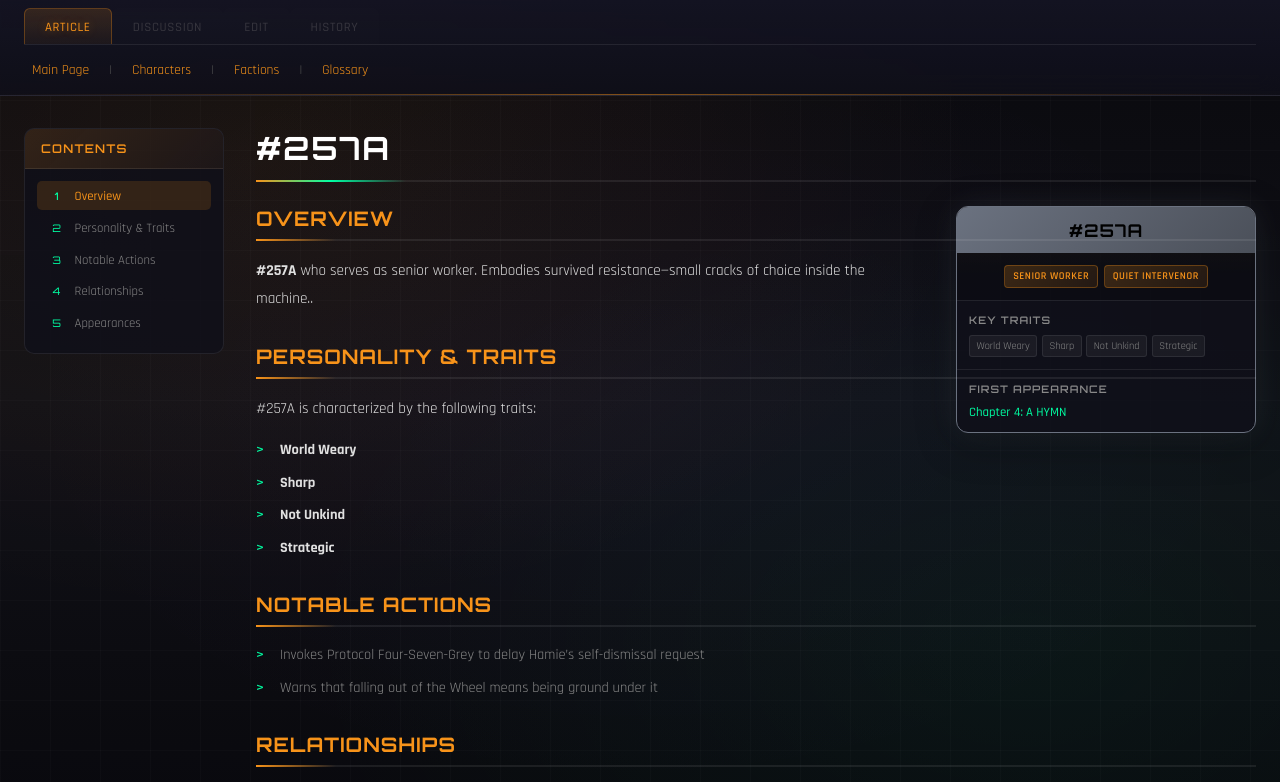
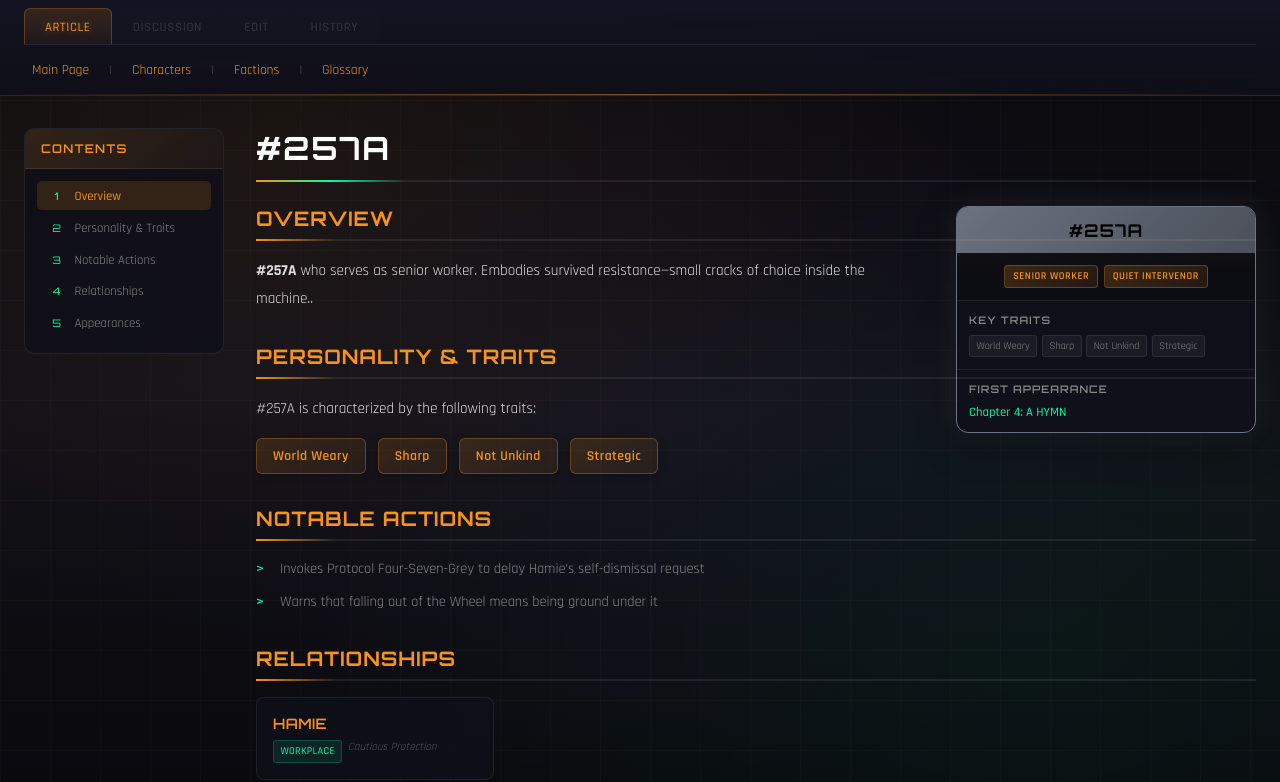
Before and after one commit to zaddy99999/HamieWiki, a Next.js app: page /character/257A in a window 1280 px wide. Shown: the top 782 px of the page. Built offline with nearby package versions, Linux system fonts and the light colour scheme.

Commit message:
Style traits as badges instead of bullet list

```diff
--- a/src/app/character/[id]/page.tsx
+++ b/src/app/character/[id]/page.tsx
@@ -227,11 +227,11 @@ export default function CharacterPage() {
               <section id="personality" className="wiki-article-section">
                 <h2>Personality & Traits</h2>
                 <p>{character.displayName} is characterized by the following traits:</p>
-                <ul className="wiki-bullet-list">
+                <div className="wiki-traits-grid">
                   {character.traits.map((trait, i) => (
-                    <li key={i}><strong>{trait.replace(/_/g, ' ')}</strong></li>
+                    <span key={i} className="wiki-trait-badge-large">{trait.replace(/_/g, ' ')}</span>
                   ))}
-                </ul>
+                </div>
               </section>
             )}
 
--- a/src/app/globals.css
+++ b/src/app/globals.css
@@ -1112,6 +1112,34 @@ a {
   text-transform: capitalize;
 }
 
+.wiki-traits-grid {
+  display: flex;
+  flex-wrap: wrap;
+  gap: 0.75rem;
+  margin-top: 1rem;
+}
+
+.wiki-trait-badge-large {
+  background: linear-gradient(135deg, rgba(247, 147, 26, 0.15) 0%, rgba(247, 147, 26, 0.08) 100%);
+  border: 1px solid rgba(247, 147, 26, 0.3);
+  color: var(--primary);
+  font-size: 0.85rem;
+  font-weight: 600;
+  padding: 0.5rem 1rem;
+  border-radius: 6px;
+  text-transform: capitalize;
+  letter-spacing: 0.03em;
+  transition: all 0.2s ease;
+  box-shadow: 0 2px 8px rgba(0, 0, 0, 0.2);
+}
+
+.wiki-trait-badge-large:hover {
+  background: linear-gradient(135deg, rgba(247, 147, 26, 0.25) 0%, rgba(247, 147, 26, 0.15) 100%);
+  border-color: rgba(247, 147, 26, 0.5);
+  box-shadow: 0 4px 12px rgba(247, 147, 26, 0.2);
+  transform: translateY(-1px);
+}
+
 .wiki-infobox-list {
   list-style: none;
 }
```
